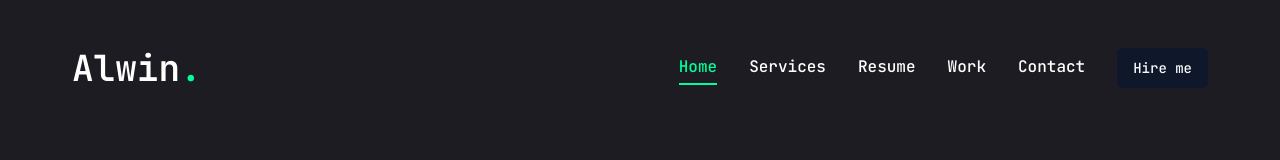
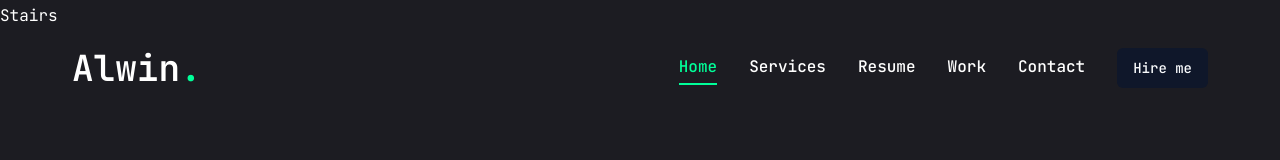
Before and after one commit to retr0717/portfolio, a Next.js app: page / in a window 1280 px wide. Shown: the top 160 px of the page. Built offline with nearby package versions, Linux system fonts and the light colour scheme.

Commit message:
stair transition

```diff
--- a/app/layout.tsx
+++ b/app/layout.tsx
@@ -5,6 +5,7 @@
 //compoenets
 import Header from "@/components/Header";
 import PageTransition from "@/components/PageTransition";
+import StairTransition from "@/components/StairTransition";
 
 const jetbrainsMono = JetBrains_Mono({
   subsets: ["latin"],
@@ -26,6 +27,7 @@
     <html lang="en">
       <body className={jetbrainsMono.variable}>
         <Header />
+        <StairTransition />
         <PageTransition>{children}</PageTransition>
       </body>
     </html>
--- /dev/null
+++ b/components/StairTransition.tsx
@@ -0,0 +1,21 @@
+"use client";
+
+import { AnimatePresence, motion } from "framer-motion";
+import { usePathname } from "next/navigation";
+import Stairs from "./Stairs";
+
+const StairTransition = () => {
+  const pathname = usePathname();
+
+  return (
+    <AnimatePresence mode="wait">
+      <div key={pathname}>
+        <div className="h-screen w-screen fixed top-0 left-0 right-0 pointer-events-none z-40 flex">
+          <Stairs />
+        </div>
+      </div>
+    </AnimatePresence>
+  );
+};
+
+export default StairTransition;
--- /dev/null
+++ b/components/Stairs.tsx
@@ -0,0 +1,24 @@
+import { AnimatePresence, motion } from "framer-motion";
+
+//variants for the stairs
+const stairsAnimation = {
+  initial: {
+    top: "0%",
+  },
+  animate: {
+    top: "100%",
+  },
+  exit: {
+    top: ["100%", "0%"],
+  },
+};
+
+const Stairs = () => {
+  return (
+    <div>
+      <h1>Stairs</h1>
+    </div>
+  );
+};
+
+export default Stairs;
```
